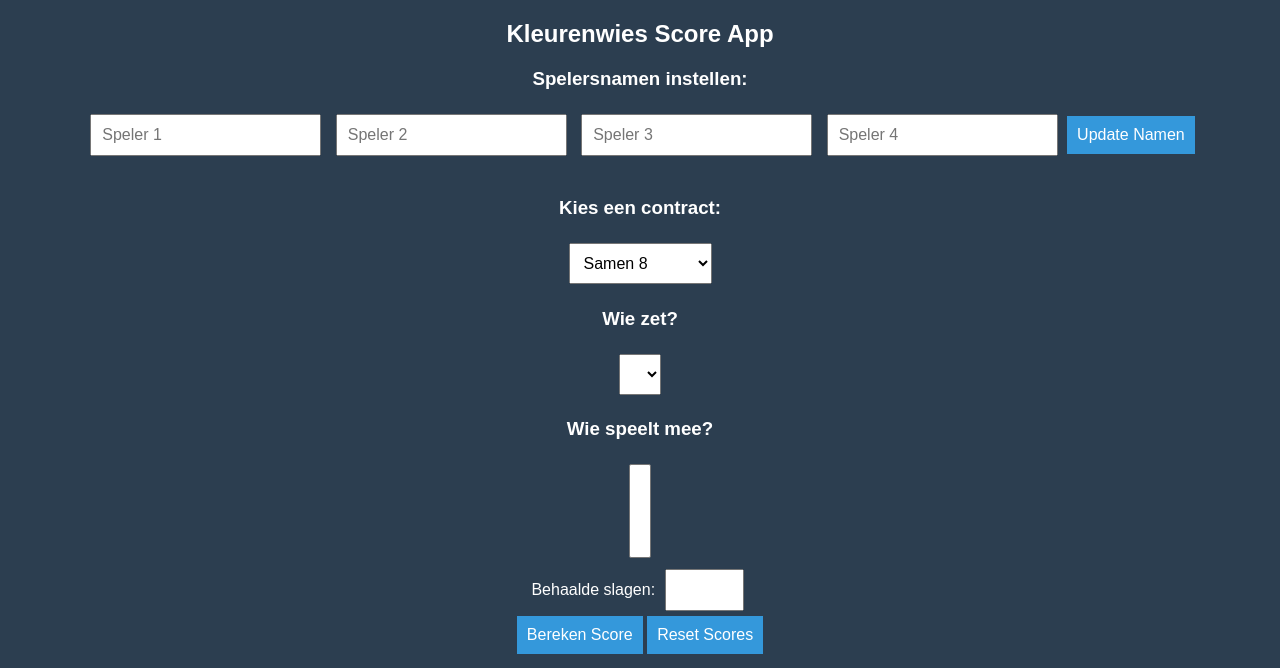
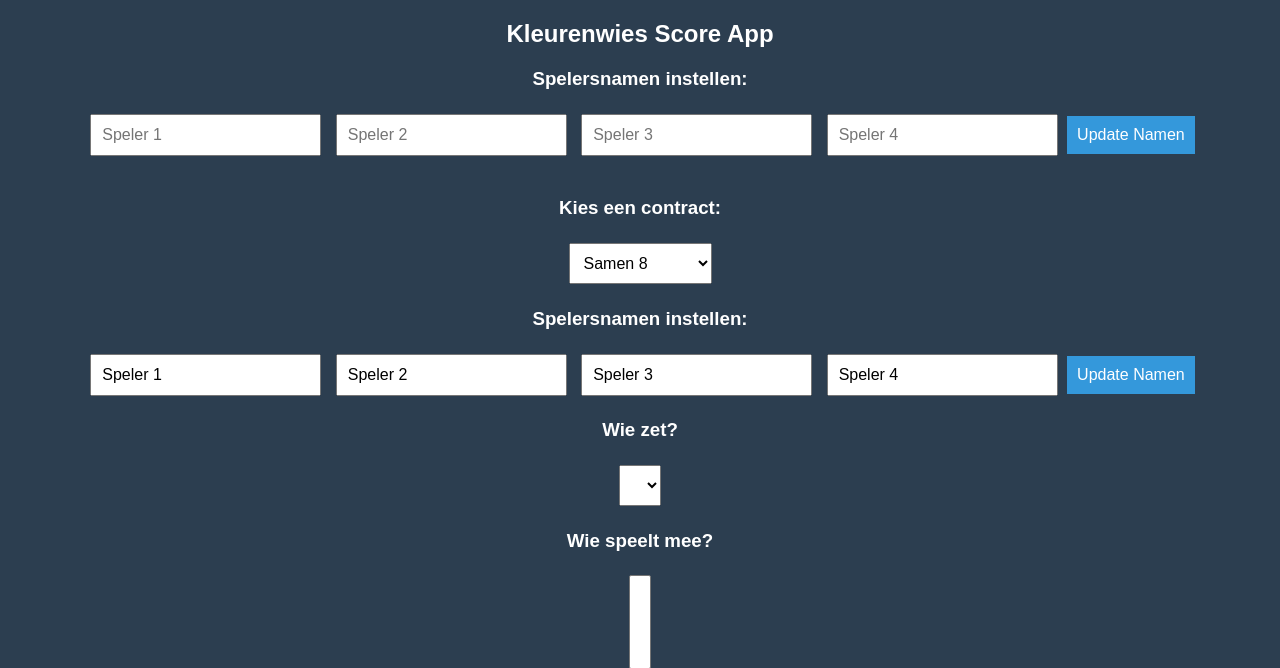
Before and after one commit to Henseman/APP-KLEURENWIES, a Python web app: template templates/index.html in a window 1280 px wide. Shown: the top 668 px of the page. Run offline with Jinja, Linux system fonts and the light colour scheme; the template is opened without the code that fills it, so the values that code supplies are empty.

Commit message:
Update index.html

```diff
--- a/templates/index.html
+++ b/templates/index.html
@@ -84,6 +84,13 @@
     </select>
     <br>
 
+<h3>Spelersnamen instellen:</h3>
+<input type="text" id="speler1" value="Speler 1">
+<input type="text" id="speler2" value="Speler 2">
+<input type="text" id="speler3" value="Speler 3">
+<input type="text" id="speler4" value="Speler 4">
+<button onclick="updateNamen()">Update Namen</button>
+
 <h3>Wie zet?</h3>
 <select id="zetter"></select>
 <br>
@@ -99,6 +106,12 @@
             let namen = data.namen;
             let zetterDropdown = document.getElementById("zetter");
             let teamgenotenDropdown = document.getElementById("teamgenoten");
+
+            // Vul inputvelden met huidige namen
+            document.getElementById("speler1").value = namen["Speler 1"];
+            document.getElementById("speler2").value = namen["Speler 2"];
+            document.getElementById("speler3").value = namen["Speler 3"];
+            document.getElementById("speler4").value = namen["Speler 4"];
 
             // Maak dropdowns leeg
             zetterDropdown.innerHTML = "";
@@ -120,6 +133,27 @@
             }
         })
         .catch(error => console.error("Fout bij ophalen van namen:", error));
+    }
+
+    function updateNamen() {
+        let nieuweNamen = {
+            "Speler 1": document.getElementById("speler1").value,
+            "Speler 2": document.getElementById("speler2").value,
+            "Speler 3": document.getElementById("speler3").value,
+            "Speler 4": document.getElementById("speler4").value
+        };
+
+        fetch('/update_namen', {
+            method: "POST",
+            headers: { "Content-Type": "application/json" },
+            body: JSON.stringify(nieuweNamen)
+        })
+        .then(response => response.json())
+        .then(data => {
+            console.log("Namen geüpdatet:", data.namen);
+            updateDropdowns(); // ✅ Vernieuw dropdowns met nieuwe namen
+        })
+        .catch(error => console.error("Fout bij bijwerken van namen:", error));
     }
 
     // Roep updateDropdowns aan zodra de pagina geladen is
```
